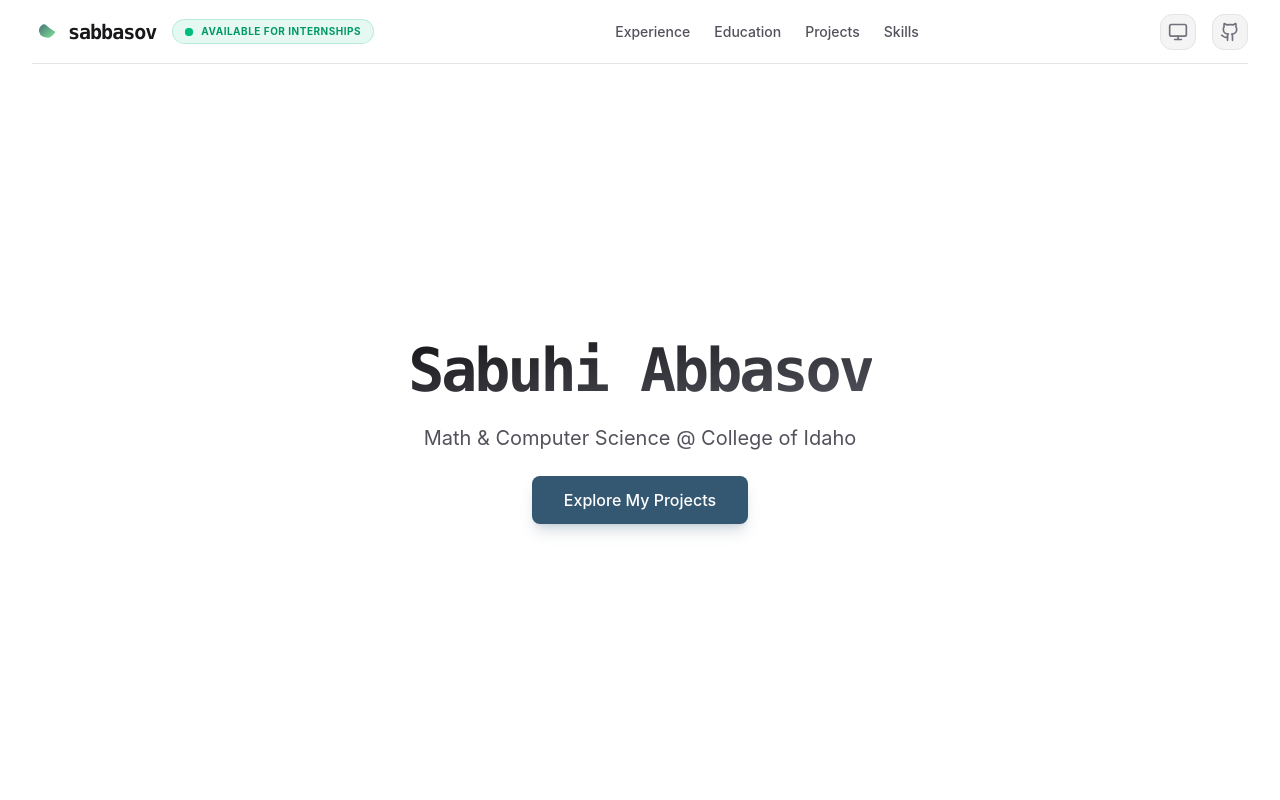
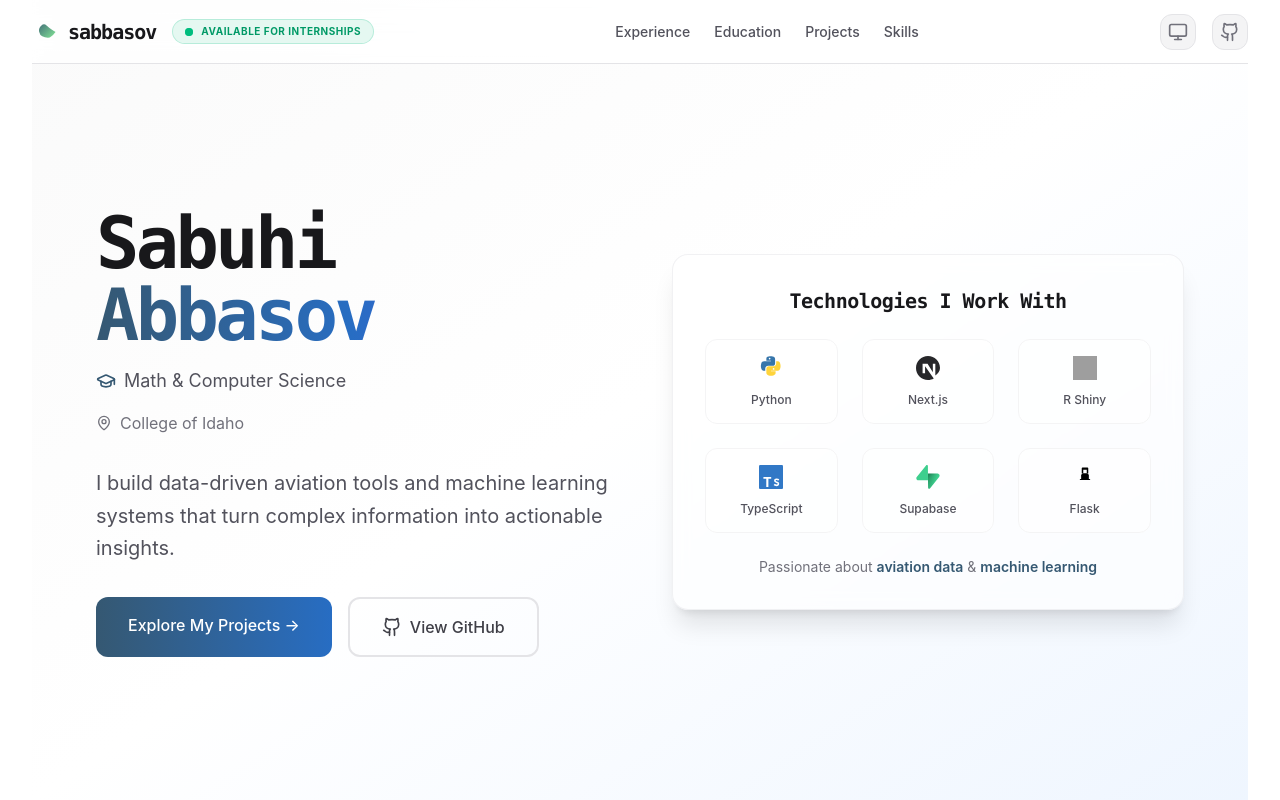
Before and after one commit to sabbasov/sabbasov.com, a Next.js app: page / in a window 1280 px wide. Shown: the top 800 px of the page. Built offline with nearby package versions, Linux system fonts and the light colour scheme; grey boxes are pictures that could not be loaded.

Commit message:
update hero

```diff
--- a/app/components/hero.tsx
+++ b/app/components/hero.tsx
@@ -2,39 +2,183 @@
 
 import { motion } from 'framer-motion';
 import Link from 'next/link';
+import { Github, MapPin, GraduationCap } from 'lucide-react';
+
+const techStack = [
+  {
+    name: 'Python',
+    logo: (
+      <svg viewBox="0 0 128 128" className="w-6 h-6">
+        <path fill="#3776AB" d="M63.391 1.988c-4.222.02-8.252.379-11.8 1.007-10.45 1.846-12.346 5.71-12.346 12.837v9.411h24.693v3.137H27.209c-7.176 0-13.46 4.313-15.426 12.521-2.268 9.405-2.368 15.275 0 25.096 1.755 7.311 5.947 12.519 13.124 12.519h8.491V67.234c0-8.151 7.051-15.34 15.426-15.34h24.665c6.866 0 12.346-5.654 12.346-12.548V15.833c0-6.693-5.646-11.72-12.346-12.837-4.244-.706-8.645-1.027-12.904-1.008zm-6.7 7.621c2.55 0 4.634 2.117 4.634 4.721 0 2.593-2.083 4.69-4.634 4.69-2.56 0-4.633-2.097-4.633-4.69-.001-2.604 2.073-4.721 4.633-4.721z" />
+        <path fill="#FFD43B" d="M91.682 28.38v10.966c0 8.5-7.208 15.655-15.426 15.655H51.591c-6.756 0-12.346 5.783-12.346 12.549v23.515c0 6.691 5.818 10.628 12.346 12.547 7.816 2.297 15.312 2.713 24.665 0 6.216-1.801 12.346-5.423 12.346-12.547v-9.412H63.938v-3.138h37.012c7.176 0 9.852-5.005 12.348-12.519 2.578-7.735 2.467-15.174 0-25.096-1.774-7.145-5.161-12.521-12.348-12.521h-9.268zm-13.818 35.816c2.561 0 4.634 2.097 4.634 4.692 0 2.602-2.074 4.719-4.634 4.719-2.55 0-4.633-2.117-4.633-4.719 0-2.595 2.083-4.692 4.633-4.692z" />
+      </svg>
+    ),
+  },
+  {
+    name: 'Next.js',
+    logo: (
+      <svg viewBox="0 0 128 128" className="w-6 h-6" fill="currentColor">
+        <path d="M64 0C28.7 0 0 28.7 0 64s28.7 64 64 64c11.2 0 21.7-2.9 30.8-7.9L48.4 55.3v36.6H35.1V41.7h26.6l28.1 45.6V41.7h13.3v61.9C116.8 94.4 128 80.5 128 64c0-35.3-28.7-64-64-64z" />
+      </svg>
+    ),
+  },
+  {
+    name: 'R Shiny',
+    logo: (
+      <img src="https://upload.wikimedia.org/wikipedia/commons/b/bf/Shiny_hex_logo.svg" alt="R Shiny" className="w-6 h-6" />
+    ),
+  },
+  {
+    name: 'TypeScript',
+    logo: (
+      <svg viewBox="0 0 128 128" className="w-6 h-6">
+        <rect width="128" height="128" rx="6" fill="#3178C6" />
+        <path fill="#fff" d="M23.5 63.4V73h15.3v43.8h11.3V73H65v-9.6H23.5zm76.5 9.8c-2.1-1.1-4.5-1.6-7.1-1.6-3.9 0-6.9 1-9.1 3.1-2.2 2-3.3 4.8-3.3 8.2 0 2.3.5 4.2 1.4 5.7.9 1.5 2.2 2.7 3.8 3.7 1.6 1 4 2 7.2 3.1 2.4.8 4 1.5 5 2.2 1 .7 1.5 1.6 1.5 2.7 0 1.2-.5 2.1-1.4 2.8-.9.6-2.3.9-4 .9-1.8 0-3.5-.4-5.2-1.2-1.7-.8-3.2-1.9-4.5-3.3l-6.2 7.2c1.8 2 4 3.5 6.6 4.5 2.6 1 5.6 1.5 8.9 1.5 4.3 0 7.7-1.1 10.2-3.3 2.6-2.2 3.8-5.1 3.8-8.8 0-2.4-.5-4.4-1.5-5.9-1-1.6-2.4-2.9-4.1-3.9-1.7-1-4.2-2.1-7.3-3.2-2.2-.8-3.7-1.5-4.5-2.1-.8-.6-1.2-1.4-1.2-2.4 0-1 .4-1.8 1.2-2.4.8-.6 2-.9 3.5-.9 1.6 0 3.1.3 4.5 1 1.4.7 2.7 1.6 3.8 2.8l6-6.9c-1.5-1.7-3.4-3-5.6-4z" />
+      </svg>
+    ),
+  },
+  {
+    name: 'Supabase',
+    logo: (
+      <svg viewBox="0 0 109 113" className="w-6 h-6" fill="none">
+        <path d="M63.708 110.284c-2.86 3.601-8.658 1.628-8.727-2.97l-1.007-67.251h45.22c8.19 0 12.758 9.46 7.665 15.874l-43.151 54.347z" fill="url(#supabase-hero-a)" />
+        <path d="M63.708 110.284c-2.86 3.601-8.658 1.628-8.727-2.97l-1.007-67.251h45.22c8.19 0 12.758 9.46 7.665 15.874l-43.151 54.347z" fill="url(#supabase-hero-b)" fillOpacity=".2" />
+        <path d="M45.317 2.071C48.177-1.53 53.976.443 54.044 5.041l.427 67.251H9.252c-8.19 0-12.758-9.46-7.665-15.875L45.317 2.071z" fill="#3ECF8E" />
+        <defs>
+          <linearGradient id="supabase-hero-a" x1="53.974" y1="54.974" x2="94.163" y2="71.829" gradientUnits="userSpaceOnUse">
+            <stop stopColor="#249361" />
+            <stop offset="1" stopColor="#3ECF8E" />
+          </linearGradient>
+          <linearGradient id="supabase-hero-b" x1="36.156" y1="30.578" x2="54.484" y2="65.081" gradientUnits="userSpaceOnUse">
+            <stop />
+            <stop offset="1" stopOpacity="0" />
+          </linearGradient>
+        </defs>
+      </svg>
+    ),
+  },
+  {
+    name: 'Flask',
+    logo: (
+      <svg viewBox="0 0 128 128" className="w-6 h-6">
+        <path fill="#000" d="M38.6 80.2c-1.5 0-2.7-1.2-2.7-2.7s1.2-2.7 2.7-2.7h50.8c1.5 0 2.7 1.2 2.7 2.7s-1.2 2.7-2.7 2.7H38.6z" />
+        <path fill="#000" d="M43.4 74.8v-19c0-6.6 5.4-12 12-12h17.2c6.6 0 12 5.4 12 12v19H43.4z" />
+        <path fill="#000" d="M73.3 44.8V25.3h-18.6v19.5h-8.1V17.2c0-2.2 1.8-4 4-4h26.8c2.2 0 4 1.8 4 4v27.6h-8.1z" />
+      </svg>
+    ),
+  },
+];
 
 const Hero = () => {
   return (
-    <section id="hero" className="min-h-screen flex items-center justify-center text-center pt-16">
-      <div className="space-y-6">
-        <motion.h1
+    <section id="hero" className="min-h-screen flex items-center justify-center pt-16 relative overflow-hidden">
+      {/* Background Pattern */}
+      <div className="absolute inset-0 bg-gradient-to-br from-zinc-50 via-white to-blue-50 dark:from-zinc-950 dark:via-zinc-900 dark:to-zinc-800" />
+      <div className="absolute inset-0 bg-[radial-gradient(ellipse_at_top_right,_var(--tw-gradient-stops))] from-blue-100/20 via-transparent to-transparent dark:from-blue-900/10" />
+
+      <div className="relative max-w-7xl mx-auto px-4 sm:px-6 lg:px-8">
+        <div className="grid grid-cols-1 lg:grid-cols-2 gap-12 lg:gap-16 items-center">
+          {/* Left Side - Main Content */}
+          <div className="text-center lg:text-left space-y-8">
+            <motion.div
               initial={{ opacity: 0, y: 20 }}
               animate={{ opacity: 1, y: 0 }}
               transition={{ duration: 0.8, delay: 0.2 }}
-          className="text-4xl md:text-6xl font-bold tracking-tighter text-transparent bg-clip-text bg-gradient-to-br from-zinc-900 to-zinc-600 dark:from-white dark:to-zinc-400 font-mono"
+              className="space-y-4"
             >
-          Sabuhi Abbasov
-        </motion.h1>
+              <h1 className="text-5xl md:text-6xl lg:text-7xl font-bold tracking-tighter">
+                <span className="block text-zinc-900 dark:text-white font-mono">
+                  Sabuhi
+                </span>
+                <span className="block text-transparent bg-clip-text bg-gradient-to-r from-[#355872] via-[#276DC3] to-[#4F46E5] font-mono">
+                  Abbasov
+                </span>
+              </h1>
+
+              <div className="flex items-center justify-center lg:justify-start gap-2 text-lg text-zinc-600 dark:text-zinc-400">
+                <GraduationCap size={20} className="text-[#355872]" />
+                <span>Math & Computer Science</span>
+              </div>
+
+              <div className="flex items-center justify-center lg:justify-start gap-2 text-zinc-500 dark:text-zinc-500">
+                <MapPin size={16} />
+                <span>College of Idaho</span>
+              </div>
+            </motion.div>
+
             <motion.p
               initial={{ opacity: 0, y: 20 }}
               animate={{ opacity: 1, y: 0 }}
               transition={{ duration: 0.8, delay: 0.4 }}
-          className="max-w-2xl mx-auto text-lg md:text-xl text-zinc-600 dark:text-zinc-400"
+              className="text-xl text-zinc-600 dark:text-zinc-400 leading-relaxed max-w-lg mx-auto lg:mx-0"
             >
-          Math & Computer Science @ College of Idaho
+              I build data-driven aviation tools and machine learning systems that turn complex information into actionable insights.
             </motion.p>
+
             <motion.div
               initial={{ opacity: 0, y: 20 }}
               animate={{ opacity: 1, y: 0 }}
               transition={{ duration: 0.8, delay: 0.6 }}
+              className="flex flex-col sm:flex-row gap-4 justify-center lg:justify-start"
             >
               <a
                 href="#projects"
-            className="inline-block bg-[#355872] text-white font-medium px-8 py-3 rounded-lg hover:bg-[#2a4356] transition-colors duration-300 shadow-lg shadow-[#355872]/20"
+                className="bg-gradient-to-r from-[#355872] to-[#276DC3] text-white font-medium px-8 py-4 rounded-xl hover:shadow-lg hover:shadow-[#355872]/25 transition-all duration-300 hover:scale-105"
               >
-            Explore My Projects
+                Explore My Projects →
+              </a>
+
+              <a
+                href="https://github.com/sabbasov"
+                target="_blank"
+                rel="noopener noreferrer"
+                className="flex items-center gap-2 border-2 border-zinc-200 dark:border-zinc-700 text-zinc-700 dark:text-zinc-300 font-medium px-8 py-4 rounded-xl hover:border-[#355872] hover:text-[#355872] dark:hover:border-[#276DC3] dark:hover:text-[#276DC3] transition-all duration-300"
+              >
+                <Github size={20} />
+                View GitHub
               </a>
             </motion.div>
+          </div>
+
+          {/* Right Side - Tech Stack Showcase */}
+          <motion.div
+            initial={{ opacity: 0, x: 20 }}
+            animate={{ opacity: 1, x: 0 }}
+            transition={{ duration: 0.8, delay: 0.8 }}
+            className="relative"
+          >
+            <div className="bg-white/60 dark:bg-zinc-900/60 backdrop-blur-sm rounded-2xl border border-zinc-200/50 dark:border-zinc-700/50 p-8 shadow-xl">
+              <h3 className="text-xl font-bold text-zinc-900 dark:text-white mb-6 text-center font-mono tracking-tight">
+                Technologies I Work With
+              </h3>
+
+              <div className="grid grid-cols-3 gap-6">
+                {techStack.map((tech, index) => (
+                  <motion.div
+                    key={tech.name}
+                    initial={{ opacity: 0, scale: 0.8 }}
+                    animate={{ opacity: 1, scale: 1 }}
+                    transition={{ duration: 0.5, delay: 1 + index * 0.1 }}
+                    className="flex flex-col items-center gap-3 p-4 rounded-xl bg-white/50 dark:bg-zinc-800/50 border border-zinc-100 dark:border-zinc-700/50 hover:border-[#355872]/30 dark:hover:border-[#276DC3]/30 hover:shadow-md transition-all duration-300 group"
+                  >
+                    <div className="transform group-hover:scale-110 transition-transform duration-300">
+                      {tech.logo}
+                    </div>
+                    <span className="text-xs font-medium text-zinc-600 dark:text-zinc-400 text-center leading-tight">
+                      {tech.name}
+                    </span>
+                  </motion.div>
+                ))}
+              </div>
+
+              <div className="mt-6 text-center">
+                <p className="text-sm text-zinc-500 dark:text-zinc-500">
+                  Passionate about <span className="font-semibold text-[#355872] dark:text-[#276DC3]">aviation data</span> & <span className="font-semibold text-[#355872] dark:text-[#276DC3]">machine learning</span>
+                </p>
+              </div>
+            </div>
+          </motion.div>
+        </div>
       </div>
     </section>
   );
```
Lines whose indentation alone changed are shown as unchanged.
